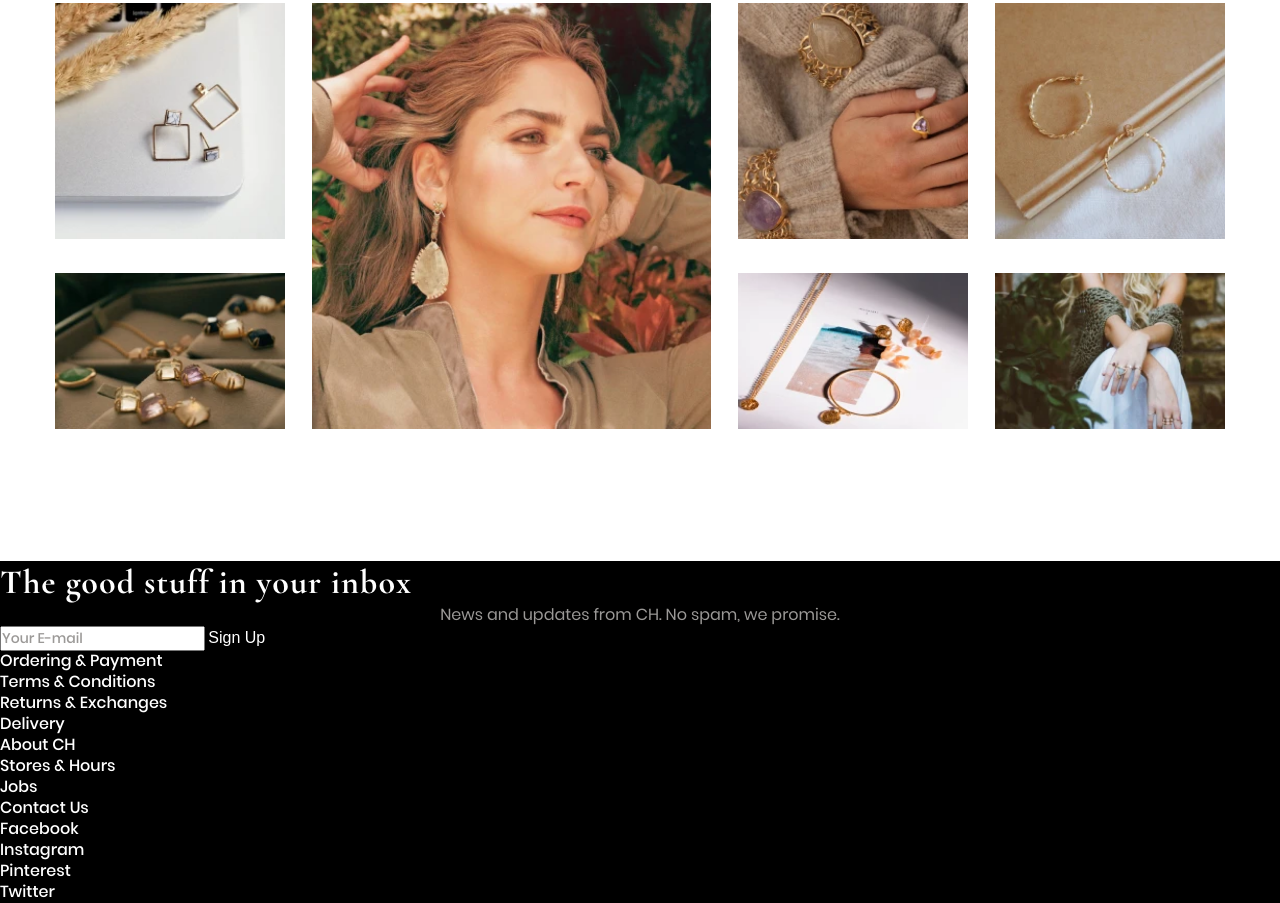
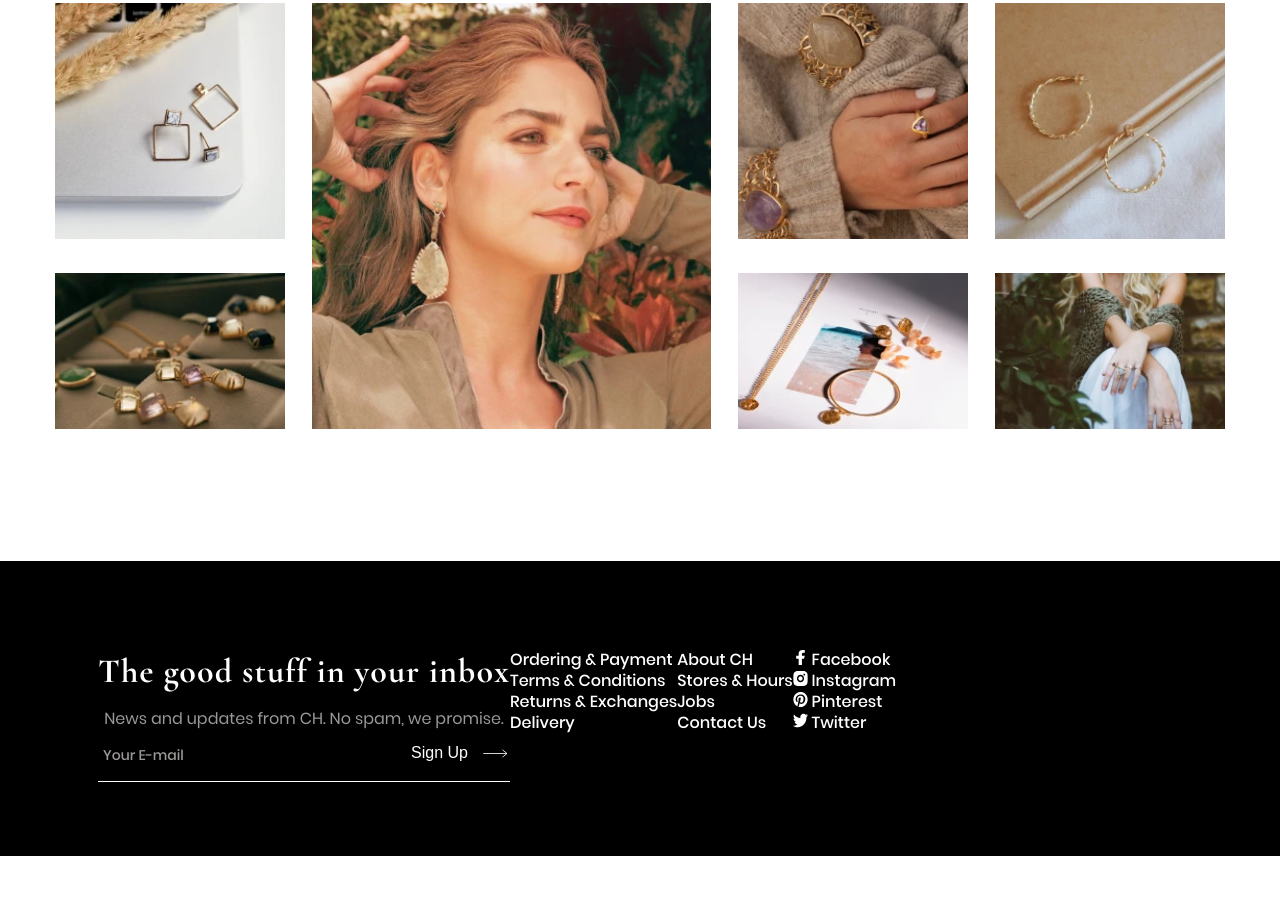
Before and after one commit to alenushka-jpg/jewellery_gramovich, a website: page source/main.html in a window 1280 px wide. Shown: the part 2490-3393 px from the top of the page. After the commit the page ends 3346 px from the top, so only its background shows below. Drawn offline with nearby package versions, Linux system fonts and the light colour scheme; files that its build step writes are made by us from their sources; files whose address does not match are found by name; a web font is replaced by a local one.

Commit message:
Частично задает сетку футеру

```diff
--- a/source/main.html
+++ b/source/main.html
@@ -468,8 +468,8 @@
       </section>
     </main>
     <footer class="page-footer">
-      <div class="container">
-        <section class="page-footer__inbox">
+      <div class="page-footer__container container">
+        <section class="page-footer__subscription">
           <h3>The good stuff in your inbox</h3>
           <p>News and updates from CH.
             No spam, we promise.</p>
@@ -478,10 +478,13 @@
             <input type="email" placeholder="Your E-mail" id="email-input" minlength="1" maxlength="100">
             <button type="button">
               <span>Sign Up</span>
+              <svg class="page-footer__arrow" width="29" height="9">
+                <use href="./img/sprite.svg#arrow"></use>
+              </svg>
             </button>
           </div>
         </section>
-        <div class="page-footer__lists">
+        <div class="page-footer__links">
           <ul class="page-footer__list">
             <li>
               <a href="#">Ordering & Payment</a>
@@ -510,30 +513,42 @@
               <a href="#">Contact Us</a>
             </li>
           </ul>
-          <ul class="page-footer__list">
+        </ul>
+        <ul class="page-footer__list footer__list--socials">
           <li>
             <a href="#" aria-label="Facebook">
+              <svg class="page-footer__icon" width="15" height="15">
+                <use href="./img/sprite.svg#facebook"></use>
+              </svg>
               <span>Facebook</span>
             </a>
           </li>
           <li>
             <a href="#" aria-label="Instagram">
+              <svg class="page-footer__icon" width="15" height="15">
+                <use href="./img/sprite.svg#instagram"></use>
+              </svg>
               <span>Instagram</span>
             </a>
           </li>
           <li>
             <a href="#" aria-label="Pinterest">
+              <svg class="page-footer__icon" width="15" height="15">
+                <use href="./img/sprite.svg#pinterest"></use>
+              </svg>
               <span>Pinterest</span>
             </a>
           </li>
           <li>
             <a href="#" aria-label="Twitter">
+              <svg class="page-footer__icon" width="15" height="15">
+                <use href="./img/sprite.svg#twitter"></use>
+              </svg>
               <span>Twitter</span>
             </a>
           </li>
         </ul>
       </div>
-      </div>
     </footer>
   </body>
 </html>
--- a/source/sass/blocks/page-footer.scss
+++ b/source/sass/blocks/page-footer.scss
@@ -2,14 +2,24 @@
   background-color: $basic-black;
 }
 
+.page-footer__container {
+  display: flex;
+  padding: 89px 98px 74px;
+}
+
 .page-footer h3 {
-  margin: 0;
+  margin-top: 0;
+  margin-bottom: 15px;
   font-family: "Cormorant Garamond", "Times New Roman", "Times", serif;
   font-weight: 700;
   font-size: 34px;
   line-height: 130%;
   letter-spacing: 0.03em;
   color: $basic-white;
+}
+
+.page-footer__email {
+  position: relative;
 }
 
 .page-footer p {
@@ -20,12 +30,16 @@
 }
 
 .page-footer input {
-  padding: 0;
+  padding: 15px 70px 15px 5px;
+  width: 100%;
   font-family: "Poppins", "Courier New", "Courier", monospace;
   font-weight: 500;
   font-size: 14px;
   line-height: 21px;
   color: $dark-font;
+  border: none;
+  border-bottom: 1px solid $basic-white;
+  background-color: inherit;
 
   &::placeholder {
     color: $light-font;
@@ -33,7 +47,11 @@
 }
 
 .page-footer button {
+  position: absolute;
+  right: 0;
+  top: 13px;
   padding: 0;
+  padding-right: 42px;
   font-weight: 500;
   font-size: 16px;
   line-height: 130%;
@@ -42,10 +60,27 @@
   color: $basic-white;
 }
 
+.page-footer__arrow {
+  position: absolute;
+  right: 0;
+  top: 6px;
+  transform: rotate(-180deg);
+  stroke: $basic-white;
+}
+
+.page-footer__links {
+  display: grid;
+  grid-template-columns: repeat(3, max-content);
+}
+
 .page-footer__list {
   margin: 0;
   padding: 0;
   list-style: none;
+}
+
+.page-footer__icon {
+  fill: $basic-white;
 }
 
 .page-footer__list a {
```
Also changed, not shown: build/css/style.min.css, build/main.html, 1 other file. Lines whose indentation alone changed are shown as unchanged.
